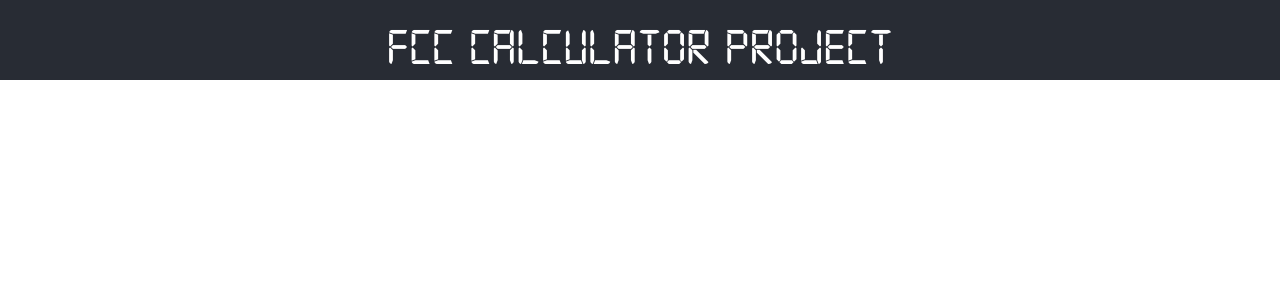
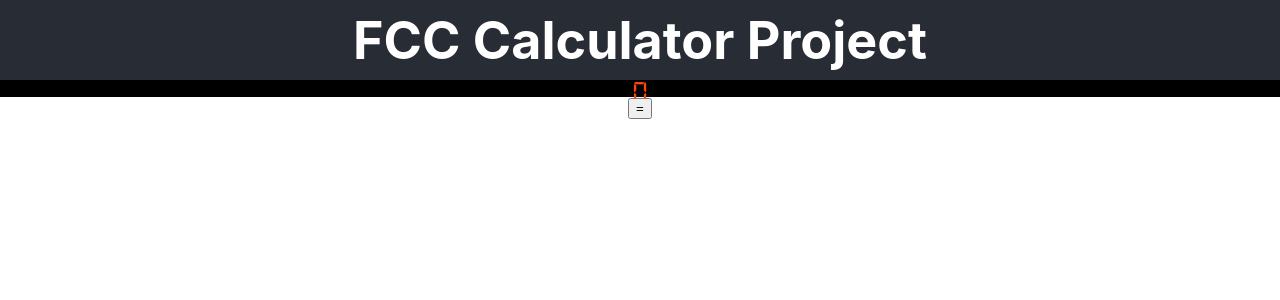
Before and after one commit to MikeDeGan/FCC-Calculator, a React (Create React App) app: page / in a window 1280 px wide. Shown: the top 300 px of the page. Built offline with nearby package versions, Linux system fonts and the light colour scheme.

Commit message:
very beginning of calculator

```diff
--- a/src/App.js
+++ b/src/App.js
@@ -3,12 +3,33 @@ import React, { Component } from 'react';
 import './App.scss';
 
 class App extends Component {
+  constructor(props) {
+    super(props);
+    this.state = {
+      display: '0',
+      currentCalc: '3+4'
+    };
+    this.doCalc = this.doCalc.bind(this);
+  }
+
+  doCalc() {
+    const answer = parseFloat(this.state.currentCalc); //Math.round returns NAN
+    console.log(`${this.state.currentCalc} equals ${answer}`);
+    this.setState({ display: answer });
+  }
+
   render() {
     return (
       <div className="App">
         <header className="App-header">
           <h1>FCC Calculator Project</h1>
         </header>
+        <main>
+          <div id="display">{this.state.display}</div>
+          <button id="equals" onClick={this.doCalc}>
+            =
+          </button>
+        </main>
       </div>
     );
   }
--- a/src/App.scss
+++ b/src/App.scss
@@ -23,9 +23,11 @@
   justify-content: center;
   font-size: calc(10px + 2vmin);
   color: white;
+}
 
-  h1 {
-    font-family: 'Digital-7 Regular', 'arial';
-    font-weight: normal;
-  }
+#display {
+  font-family: 'Digital-7 Regular', 'arial';
+  font-size: 2em;
+  color: orangered;
+  background-color: black;
 }
```
